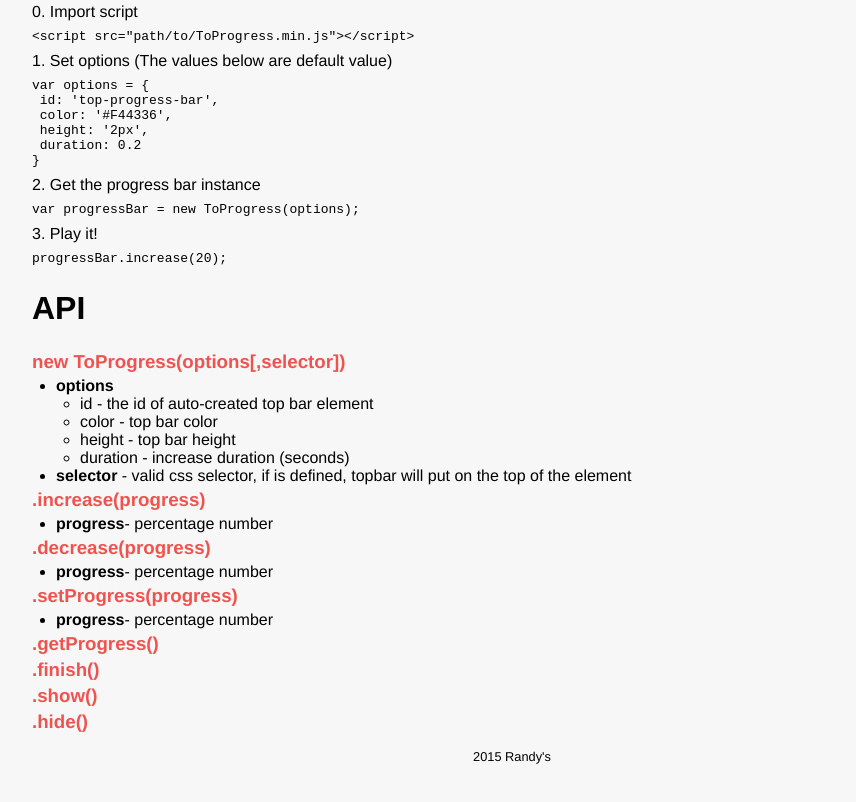
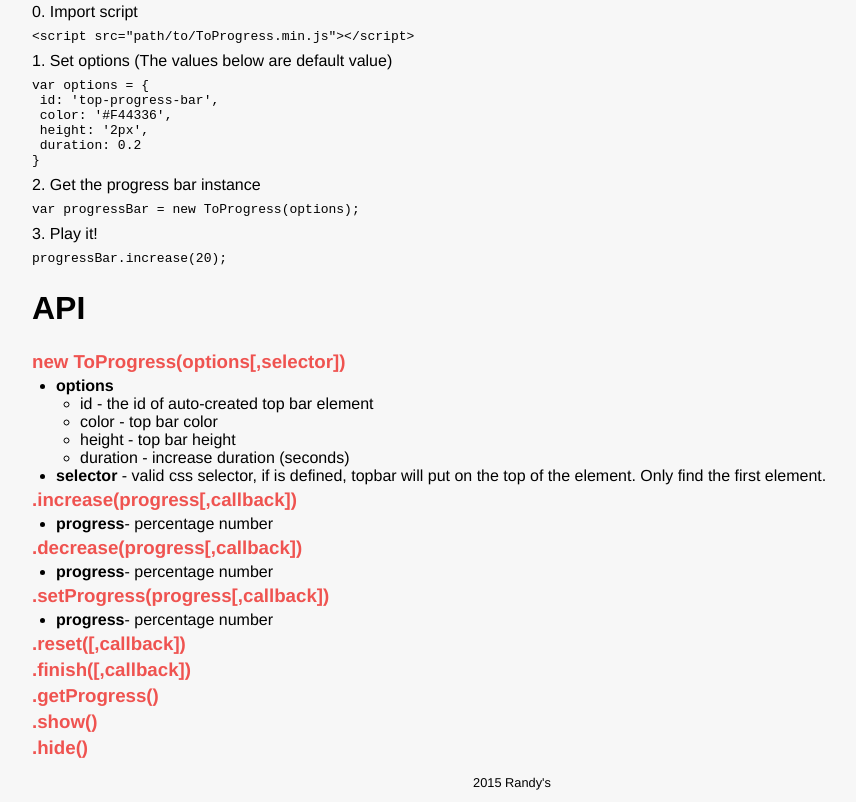
Before and after one commit to djyde/ToProgress, a website: page index.jade in a window 1280 px wide. Shown: the part 482-1284 px from the top of the page, without its empty margins (128-984 px from the left). Before the commit the page ends 1258 px from the top, so only its background shows below. Drawn offline with nearby package versions, Linux system fonts and the light colour scheme; files that its build step writes are made by us from their sources; a small style sheet from the web is missing.

Commit message:
update doc

```diff
--- a/index.jade
+++ b/index.jade
@@ -63,24 +63,25 @@ html
                 li duration - increase duration (seconds)
             li
               b selector
-              |  -  valid css selector, if is defined, topbar will put on the top of the element
-          h3 .increase(progress)
+              |  -  valid css selector, if is defined, topbar will put on the top of the element. Only find the first element.
+          h3 .increase(progress[,callback])
           ul
             li
               b progress
               | - percentage number
-          h3 .decrease(progress)
+          h3 .decrease(progress[,callback])
           ul
             li
               b progress
               | - percentage number
-          h3 .setProgress(progress)
+          h3 .setProgress(progress[,callback])
           ul
             li
               b progress
               | - percentage number
+          h3 .reset([,callback])
+          h3 .finish([,callback])
           h3 .getProgress()
-          h3 .finish()
           h3 .show()
           h3 .hide()
 
```
Also changed, not shown: README.md, index.html.
